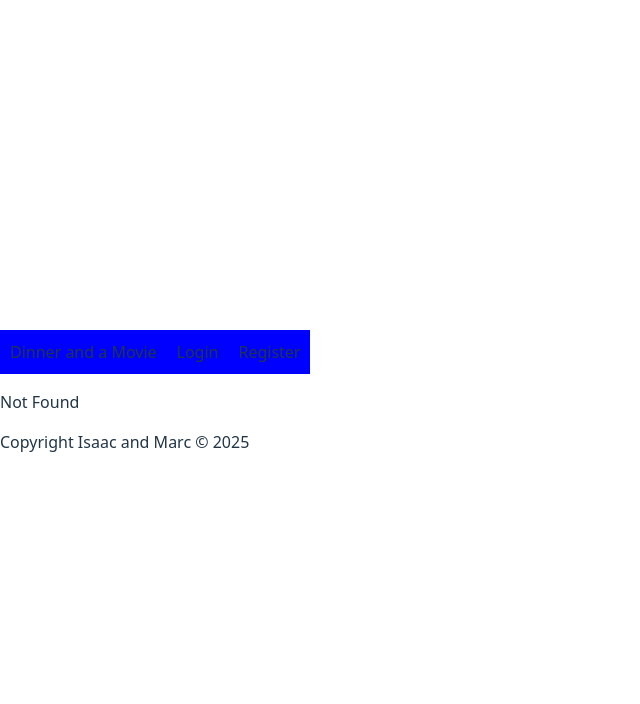
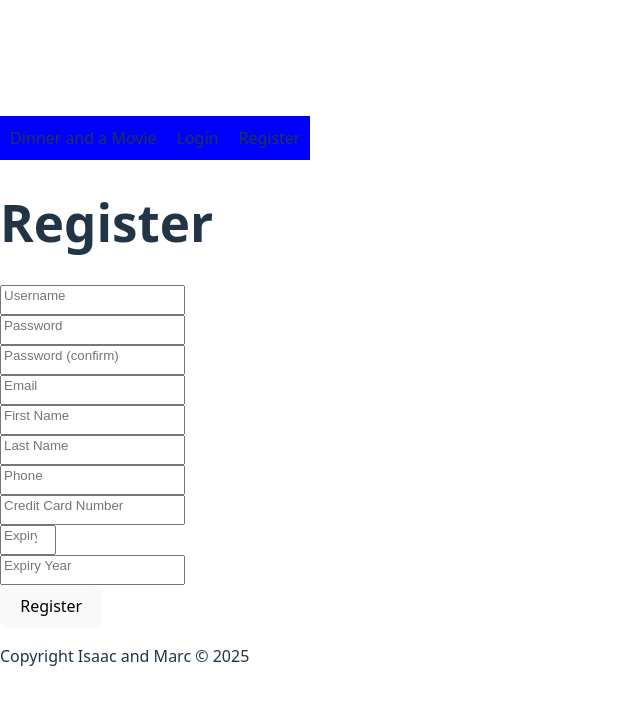
Before and after one commit to mplowey/atthemovies, a React (Vite) app: page /Register in a window 1280 px wide. Before the commit this address had no page. Shown: the top 704 px of the page, without its empty margins (0-640 px from the left). Built offline with nearby package versions, Linux system fonts and the light colour scheme.

Commit message:
register users

```diff
--- a/src/routeTree.gen.ts
+++ b/src/routeTree.gen.ts
@@ -9,11 +9,17 @@
 // Additionally, you should also exclude this file from your linter and/or formatter to prevent it from being checked or modified.
 
 import { Route as rootRouteImport } from './routes/__root'
+import { Route as RegisterRouteImport } from './routes/Register'
 import { Route as CheckoutRouteImport } from './routes/Checkout'
 import { Route as IndexRouteImport } from './routes/index'
 import { Route as PickSeatsShowingIdRouteImport } from './routes/pick-seats.$showingId'
 import { Route as FilmsIdRouteImport } from './routes/films.$id'
 
+const RegisterRoute = RegisterRouteImport.update({
+  id: '/Register',
+  path: '/Register',
+  getParentRoute: () => rootRouteImport,
+} as any)
 const CheckoutRoute = CheckoutRouteImport.update({
   id: '/Checkout',
   path: '/Checkout',
@@ -38,12 +44,14 @@ const FilmsIdRoute = FilmsIdRouteImport.update({
 export interface FileRoutesByFullPath {
   '/': typeof IndexRoute
   '/Checkout': typeof CheckoutRoute
+  '/Register': typeof RegisterRoute
   '/films/$id': typeof FilmsIdRoute
   '/pick-seats/$showingId': typeof PickSeatsShowingIdRoute
 }
 export interface FileRoutesByTo {
   '/': typeof IndexRoute
   '/Checkout': typeof CheckoutRoute
+  '/Register': typeof RegisterRoute
   '/films/$id': typeof FilmsIdRoute
   '/pick-seats/$showingId': typeof PickSeatsShowingIdRoute
 }
@@ -51,26 +59,46 @@ export interface FileRoutesById {
   __root__: typeof rootRouteImport
   '/': typeof IndexRoute
   '/Checkout': typeof CheckoutRoute
+  '/Register': typeof RegisterRoute
   '/films/$id': typeof FilmsIdRoute
   '/pick-seats/$showingId': typeof PickSeatsShowingIdRoute
 }
 export interface FileRouteTypes {
   fileRoutesByFullPath: FileRoutesByFullPath
-  fullPaths: '/' | '/Checkout' | '/films/$id' | '/pick-seats/$showingId'
+  fullPaths:
+    | '/'
+    | '/Checkout'
+    | '/Register'
+    | '/films/$id'
+    | '/pick-seats/$showingId'
   fileRoutesByTo: FileRoutesByTo
-  to: '/' | '/Checkout' | '/films/$id' | '/pick-seats/$showingId'
-  id: '__root__' | '/' | '/Checkout' | '/films/$id' | '/pick-seats/$showingId'
+  to: '/' | '/Checkout' | '/Register' | '/films/$id' | '/pick-seats/$showingId'
+  id:
+    | '__root__'
+    | '/'
+    | '/Checkout'
+    | '/Register'
+    | '/films/$id'
+    | '/pick-seats/$showingId'
   fileRoutesById: FileRoutesById
 }
 export interface RootRouteChildren {
   IndexRoute: typeof IndexRoute
   CheckoutRoute: typeof CheckoutRoute
+  RegisterRoute: typeof RegisterRoute
   FilmsIdRoute: typeof FilmsIdRoute
   PickSeatsShowingIdRoute: typeof PickSeatsShowingIdRoute
 }
 
 declare module '@tanstack/react-router' {
   interface FileRoutesByPath {
+    '/Register': {
+      id: '/Register'
+      path: '/Register'
+      fullPath: '/Register'
+      preLoaderRoute: typeof RegisterRouteImport
+      parentRoute: typeof rootRouteImport
+    }
     '/Checkout': {
       id: '/Checkout'
       path: '/Checkout'
@@ -105,6 +133,7 @@ declare module '@tanstack/react-router' {
 const rootRouteChildren: RootRouteChildren = {
   IndexRoute: IndexRoute,
   CheckoutRoute: CheckoutRoute,
+  RegisterRoute: RegisterRoute,
   FilmsIdRoute: FilmsIdRoute,
   PickSeatsShowingIdRoute: PickSeatsShowingIdRoute,
 }
--- /dev/null
+++ b/src/routes/Register.css
@@ -0,0 +1,5 @@
+.registerInput {
+    display: flex;
+    flex-direction: column;
+    padding-bottom: 10px;
+}
--- /dev/null
+++ b/src/routes/Register.tsx
@@ -0,0 +1,72 @@
+import './Register.css'
+import { createFileRoute } from '@tanstack/react-router'
+import { useMutation } from '@tanstack/react-query';
+import { type User } from '../Models/User'
+import { useState } from 'react';
+
+export const Route = createFileRoute('/Register')({
+  component: Register,
+})
+
+
+
+function Register() {
+
+  const [user, setUser] = useState<User | null>(null);
+
+const addPostMutation = useMutation({
+  mutationFn: async (userData: any) => {
+    const response = await fetch('http://localhost:3008/register', {
+      method: 'POST',
+      headers: {
+        'Content-Type': 'application/json'
+      },
+      body: JSON.stringify(userData)
+    });
+    return response.json();
+  }
+});
+
+function invokeMutation() {
+  addPostMutation.mutate(user);
+}
+
+function onInputChange(event: React.ChangeEvent<HTMLInputElement>) {
+  console.log(event.target.value);
+  const { name, value } = event.target;
+  setUser((prevUser) => {
+    if (prevUser) {
+      return {
+      ...prevUser,
+      [name]: value};
+    }
+    else {
+      const retVal = {} as User;
+      return {
+        ...retVal, [name]: value
+      }
+    }
+  });
+}
+
+  return (
+    <div>
+      <h1>Register</h1>
+      <p>{user?.username}</p>
+      <p>{user?.password}</p>
+      <form>
+        <input className="registerInput" type="text" placeholder="Username" name='username' onChange={onInputChange} />
+        <input className="registerInput" type="password" placeholder="Password" name='password' onChange={onInputChange} />
+        <input className="registerInput" type="password" placeholder="Password (confirm)" onChange={onInputChange} />
+        <input className="registerInput" type="email" placeholder="Email" name='email' onChange={onInputChange} />
+        <input className="registerInput" type="text" placeholder="First Name" name='first' onChange={onInputChange} />
+        <input className="registerInput" type="text" placeholder="Last Name" name='last' onChange={onInputChange} />
+        <input className="registerInput" type="tel" placeholder="Phone" name='phone' onChange={onInputChange} />
+        <input className="registerInput" type="text" placeholder="Credit Card Number" onChange={onInputChange} />
+        <input className="registerInput" type="number" placeholder="Expiry Month" min="1" max="12" onChange={onInputChange} />
+        <input className="registerInput" type="number" placeholder="Expiry Year" min="2024" onChange={onInputChange} />
+      </form>
+      <button onClick={invokeMutation}>Register</button>
+    </div>
+  )
+}
```
